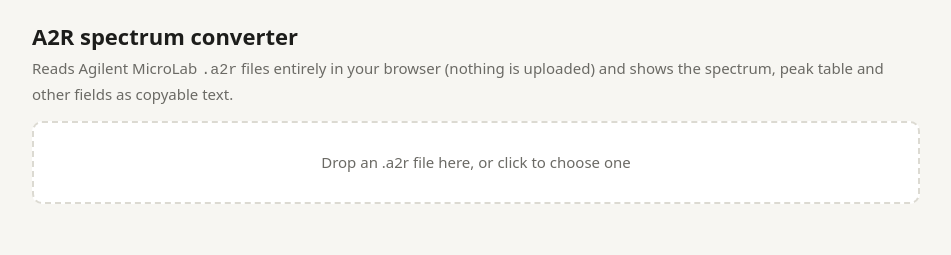
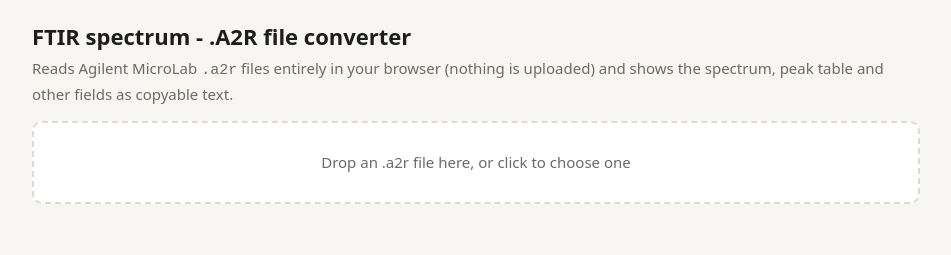
Before and after one commit to chem-ed/IR_file-extract, a plain HTML site: page index.html in a window 1280 px wide. Shown: the whole page, without its empty margins (164-1115 px from the left). Drawn offline with Linux system fonts and the light colour scheme.

Commit message:
Update index.html

```diff
--- a/index.html
+++ b/index.html
@@ -3,7 +3,7 @@
 <head>
 <meta charset="utf-8">
 <meta name="viewport" content="width=device-width, initial-scale=1, viewport-fit=cover">
-<title>A2R spectrum converter</title>
+<title>FTIR spectra - .A2R file converter</title>
 <style>
 :root{--bg:#f7f6f2;--card:#fff;--ink:#1d1d1b;--mute:#6b6a65;--line:#dcdad2;--acc:#1f5fbf;--ok:#1e7a46;--bad:#b3261e;--warn:#8a5a00;
 box-sizing:border-box;padding-top:env(safe-area-inset-top,0px);padding-bottom:env(safe-area-inset-bottom,0px)}
@@ -41,7 +41,7 @@
 </head>
 <body>
 <main>
-<h1>A2R spectrum converter</h1>
+<h1>FTIR spectrum - .A2R file converter</h1>
 <p class="sub">Reads Agilent MicroLab <code>.a2r</code> files entirely in your browser (nothing is uploaded) and shows the spectrum, peak table and other fields as copyable text.</p>
 
 <label id="drop"><input id="file" type="file">Drop an .a2r file here, or click to choose one</label>
```
